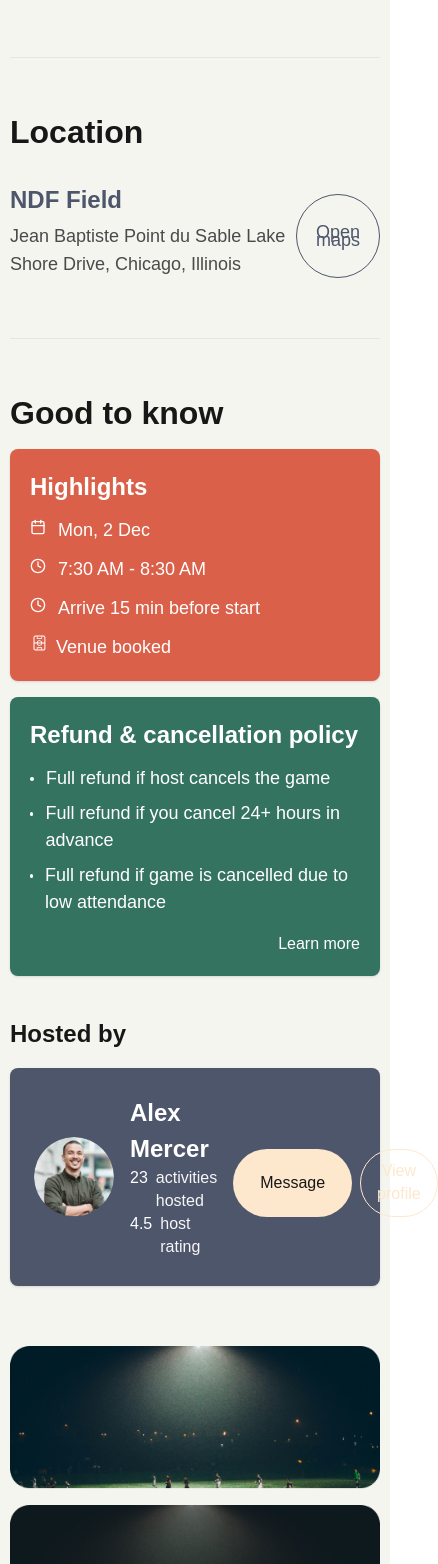
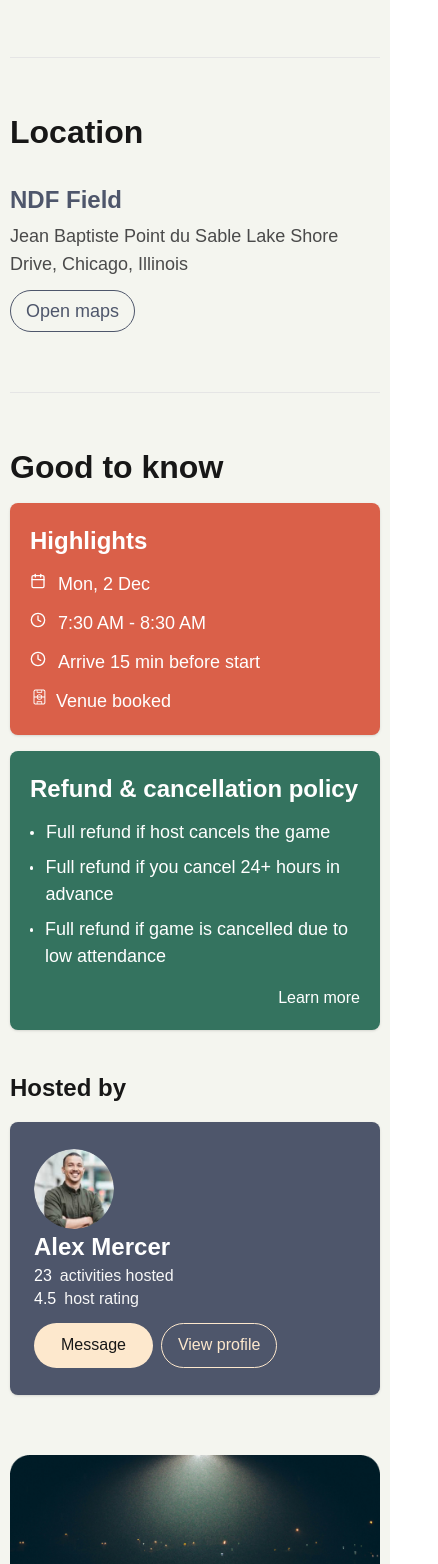
Before and after one commit to Eity2021/finixCode_Assessment, a React (Vite) app: page / in a window 390 px wide. Shown: the part 1127-2691 px from the top of the page, 438 px wide, since content can reach past the window. Built offline with nearby package versions, Linux system fonts and the light colour scheme; a web font is replaced by a local one.

Commit message:
info component page done for responsive

```diff
--- a/src/page/tabs/info/HostedBy.jsx
+++ b/src/page/tabs/info/HostedBy.jsx
@@ -3,8 +3,8 @@ export default function HostedBy() {
     return (
         <section>
         <h2 className="text-[24px] font-[700] text-[#171717] mb-4">Hosted by</h2>
-        <div className="bg-[#4E566B] text-white rounded-lg py-[27px] px-[24px] shadow-sm md:w-[720px] w-full">
-          <div className="flex  items-center gap-4">
+        <div className="bg-[#4E566B] text-white rounded-lg py-[27px] px-[24px] shadow-sm   md:w-[720px] w-full">
+          <div className="sm:flex  items-center gap-4">
             {/* Avatar */}
             <div className="flex-shrink-0">
               <div className="w-20 h-20 rounded-full overflow-hidden ">
--- a/src/page/tabs/info/Location.jsx
+++ b/src/page/tabs/info/Location.jsx
@@ -3,7 +3,7 @@ export default function Location() {
   return (
     <section className='border-y border-[#E5E5E5] py-[60px]'>
     <h2 className="text-[32px] font-[700] text-[#171717] leading-[28px] mb-3">Location</h2>
-    <div className="pt-[24px] flex justify-between">
+    <div className="pt-[24px] lg:flex justify-between">
     <div>
     <h3 className="text-[24px] font-[700] text-[#4E566B]">NDF Field</h3>
       <p className="text-[18px] font-[400]   text-[#4A4A4A] leading-[28px] mt-1">
```
